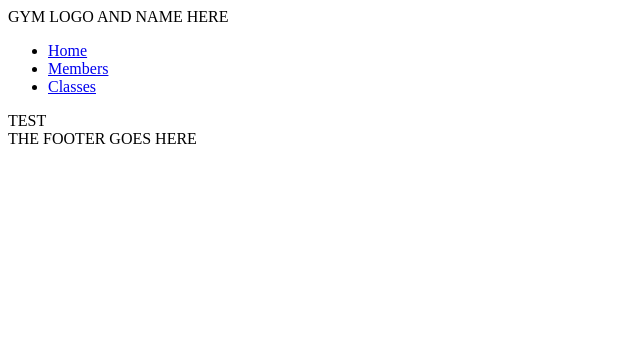
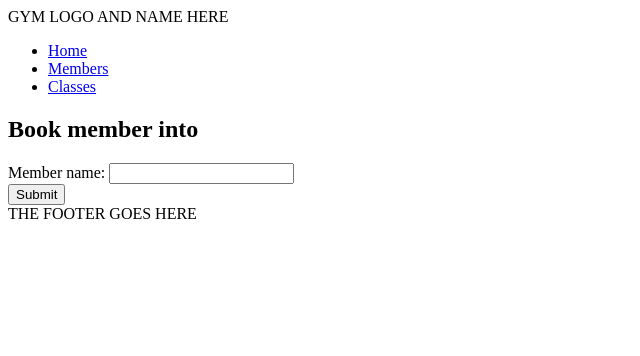
Before and after one commit to danikav/gym_management_project, a Flask app: template templates/classes/book.html in a window 1280 px wide. Shown: the top 356 px of the page, without its empty margins (0-640 px from the left). Run offline with Flask 2, Linux system fonts and the light colour scheme; the template is opened without the code that fills it, so the values that code supplies are empty.

Commit message:
can book member but not submit

```diff
--- a/controllers/gymclasses_controller.py
+++ b/controllers/gymclasses_controller.py
@@ -55,7 +55,7 @@
 
 @gymclasses_blueprint.route("/classes/<id>", methods=["POST"])
 def update_bookings(id):
-    name = request.form["name"]
-    booking = Booking(name, gymclass.id, id)
+    member_name = request.form["membername"]
+    booking = Booking(member_name, gymclass.id, id)
     booking_repository.save(booking)
     return redirect("/classes")
--- a/templates/classes/book.html
+++ b/templates/classes/book.html
@@ -1,5 +1,14 @@
 {% extends 'base.html' %}
 
 {% block content %}
-TEST
+<h2>Book member into {{gymclass.name}}</h2>
+
+<form action="/classes/<id>" method="POST">
+    <label for="membername">Member name:</label>
+        <input type="text" id="membername" name="membername">
+
+    <div>
+        <input type="submit">
+    </div>
+</form>
 {% endblock %}
```
